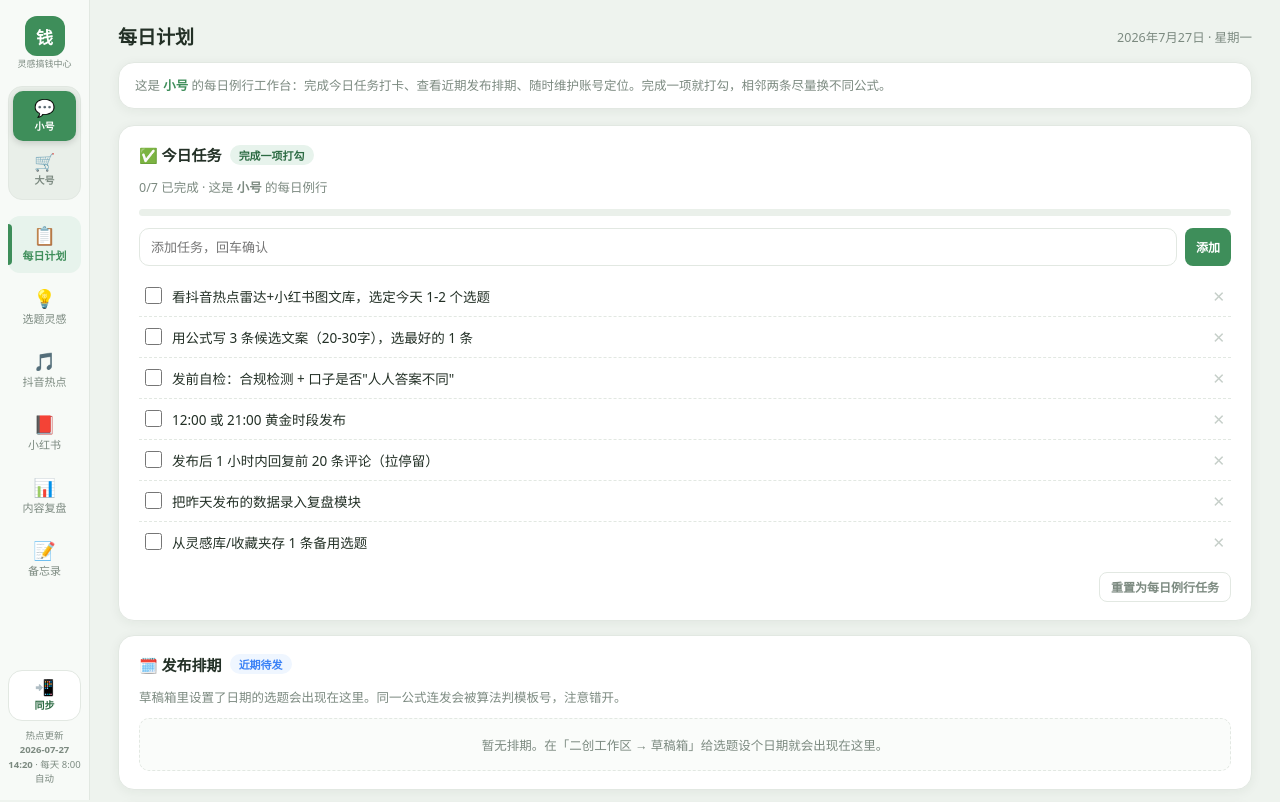
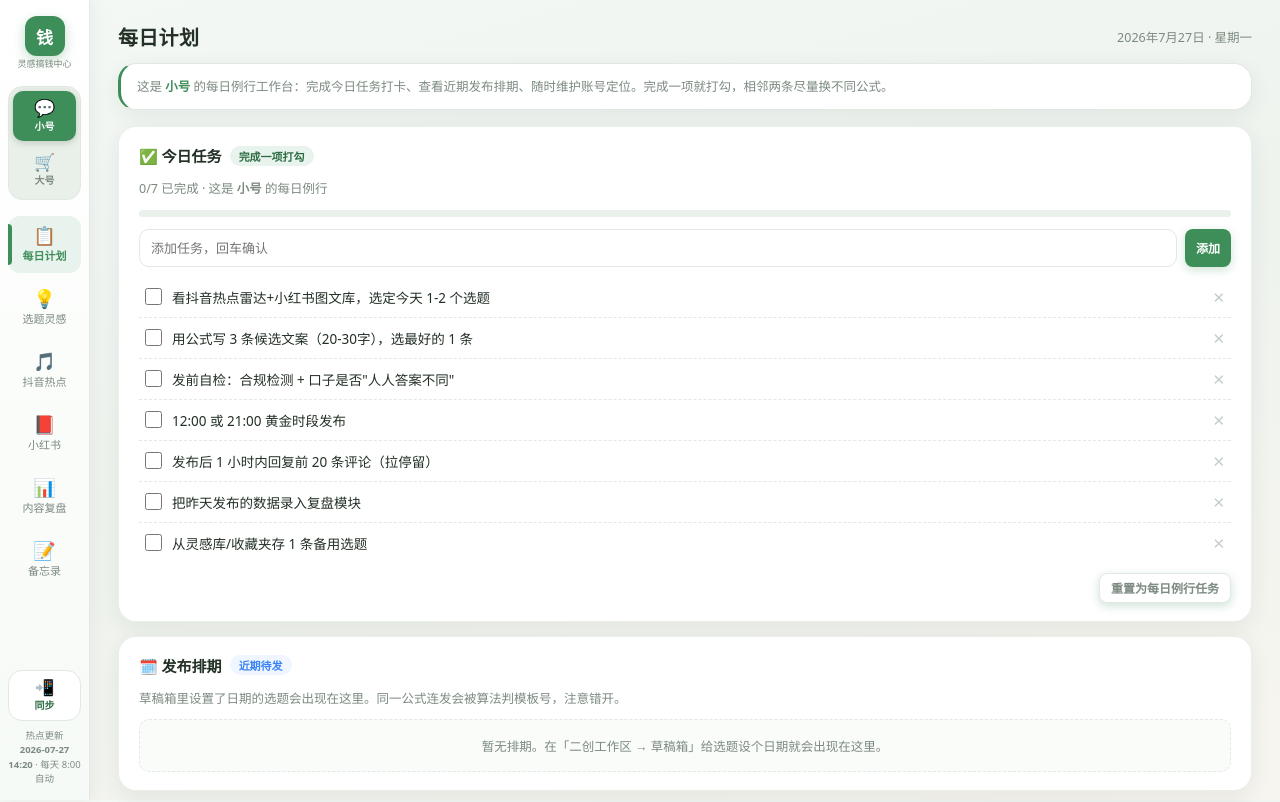
Before and after one commit to seven11-cpu/douyin-workbench, a plain HTML site: page index.html in a window 1280 px wide. Shown: the top 802 px of the page. Drawn offline with Linux system fonts and the light colour scheme.

Commit message:
更新：熟悉版布局+轻量美化

```diff
--- a/index.html
+++ b/index.html
@@ -14,21 +14,21 @@
 <link rel="icon" type="image/png" sizes="192x192" href="icon-192.png">
 <style>
   :root{
-    --bg:#eef3ee; --side:#f7faf7; --card:#ffffff; --border:#e2e8e2; --text:#233026; --sub:#7c8a80;
+    --bg:linear-gradient(165deg,#f4f8f5 0%,#eef3ee 46%,#f7f5ef 100%); --side:#f7faf7; --card:#ffffff; --border:#e2e8e2; --text:#233026; --sub:#7c8a80;
     --green:#3e8e5a; --green-soft:#e7f3ec; --green-deep:#2c6b43;
     --accent:#fe2c55; --accent-soft:#fff0f3;
     --blue:#3b82f6; --blue-soft:#eff6ff; --amber:#f59e0b; --amber-soft:#fffbeb;
     --purple:#8b5cf6; --purple-soft:#f5f3ff; --red-xhs:#ff2442; --red-xhs-soft:#fff1f3;
     --acc:#3e8e5a; --acc-soft:#e7f3ec;
-    --radius:16px; --shadow:0 2px 12px rgba(35,48,38,.06);
+    --radius:18px; --shadow:0 6px 22px rgba(35,48,38,.07);
   }
   *{margin:0;padding:0;box-sizing:border-box;font-family:"PingFang SC","Microsoft YaHei",system-ui,sans-serif}
-  body{background:var(--bg);color:var(--text);display:flex;min-height:100vh}
+  body{background:var(--bg);background-attachment:fixed;color:var(--text);display:flex;min-height:100vh}
 
   /* ===== 侧边栏（90px 图标导航） ===== */
-  aside{width:90px;background:var(--side);border-right:1px solid var(--border);padding:14px 8px;position:fixed;top:0;bottom:0;display:flex;flex-direction:column;gap:8px;overflow-y:auto}
+  aside{width:90px;background:linear-gradient(180deg,#ffffff 0%,#f6faf6 100%);border-right:1px solid var(--border);padding:14px 8px;position:fixed;top:0;bottom:0;display:flex;flex-direction:column;gap:8px;overflow-y:auto;box-shadow:2px 0 18px rgba(35,48,38,.05)}
   .brand{display:flex;flex-direction:column;align-items:center;gap:3px;margin-bottom:6px;padding:2px 0}
-  .brand .dot{width:40px;height:40px;border-radius:12px;background:var(--acc);display:flex;align-items:center;justify-content:center;color:#fff;font-weight:800;font-size:17px;transition:.2s}
+  .brand .dot{width:40px;height:40px;border-radius:12px;background:var(--acc);display:flex;align-items:center;justify-content:center;color:#fff;font-weight:800;font-size:17px;transition:.2s;box-shadow:0 4px 12px rgba(62,142,90,.3)}
   .brand p{font-size:9px;color:var(--sub);text-align:center;line-height:1.2}
 
   /* 账号切换器（竖排胶囊） */
@@ -61,12 +61,13 @@
   @keyframes pageIn{from{opacity:0;transform:translateY(8px)}to{opacity:1;transform:none}}
 
   .page-header{display:flex;align-items:center;justify-content:space-between;flex-wrap:wrap;gap:10px;margin-bottom:12px}
-  .page-header h2{font-size:19px;font-weight:700}
+  .page-header h2{font-size:20px;font-weight:800;letter-spacing:.3px}
   .page-header .page-date{font-size:12.5px;color:var(--sub)}
-  .page-desc{background:var(--card);border:1px solid var(--border);border-radius:var(--radius);padding:12px 16px;margin-bottom:16px;font-size:12.5px;color:var(--sub);line-height:1.7;box-shadow:var(--shadow)}
+  .page-desc{background:var(--card);border:1px solid var(--border);border-left:3px solid var(--acc);border-radius:var(--radius);padding:12px 16px;margin-bottom:16px;font-size:12.5px;color:var(--sub);line-height:1.7;box-shadow:var(--shadow)}
   .page-desc b{color:var(--acc)}
 
-  .card{background:var(--card);border:1px solid var(--border);border-radius:var(--radius);padding:18px 20px;margin-bottom:14px;box-shadow:var(--shadow)}
+  .card{background:var(--card);border:1px solid rgba(226,232,226,.7);border-radius:var(--radius);padding:18px 20px;margin-bottom:14px;box-shadow:var(--shadow);transition:transform .18s ease,box-shadow .18s ease}
+  .card:hover{transform:translateY(-2px);box-shadow:0 12px 30px rgba(35,48,38,.1)}
   .card h3{font-size:15px;font-weight:700;display:flex;align-items:center;gap:8px;margin-bottom:12px;flex-wrap:wrap}
   .badge{font-size:11px;font-weight:600;padding:2px 9px;border-radius:20px}
   .b-green{background:var(--green-soft);color:var(--green-deep)} .b-red{background:var(--accent-soft);color:var(--accent)}
@@ -74,7 +75,7 @@
   .b-amber{background:var(--amber-soft);color:#92610a} .b-xhs{background:var(--red-xhs-soft);color:var(--red-xhs)}
   .b-acc{background:var(--acc-soft);color:var(--acc)}
   .hint{font-size:12.5px;color:var(--sub);line-height:1.7;margin-bottom:10px}
-  .btn{border:none;border-radius:10px;padding:9px 16px;font-size:13px;font-weight:600;cursor:pointer;background:var(--green);color:#fff;transition:.15s}
+  .btn{border:none;border-radius:12px;padding:9px 16px;font-size:13px;font-weight:600;cursor:pointer;background:var(--green);color:#fff;transition:.15s;box-shadow:0 3px 10px rgba(62,142,90,.25)}
   .btn:hover{opacity:.88}
   .btn.ghost{background:#fff;color:var(--sub);border:1px solid var(--border)}
   .btn.sm{padding:5px 11px;font-size:12px;border-radius:8px}
```
